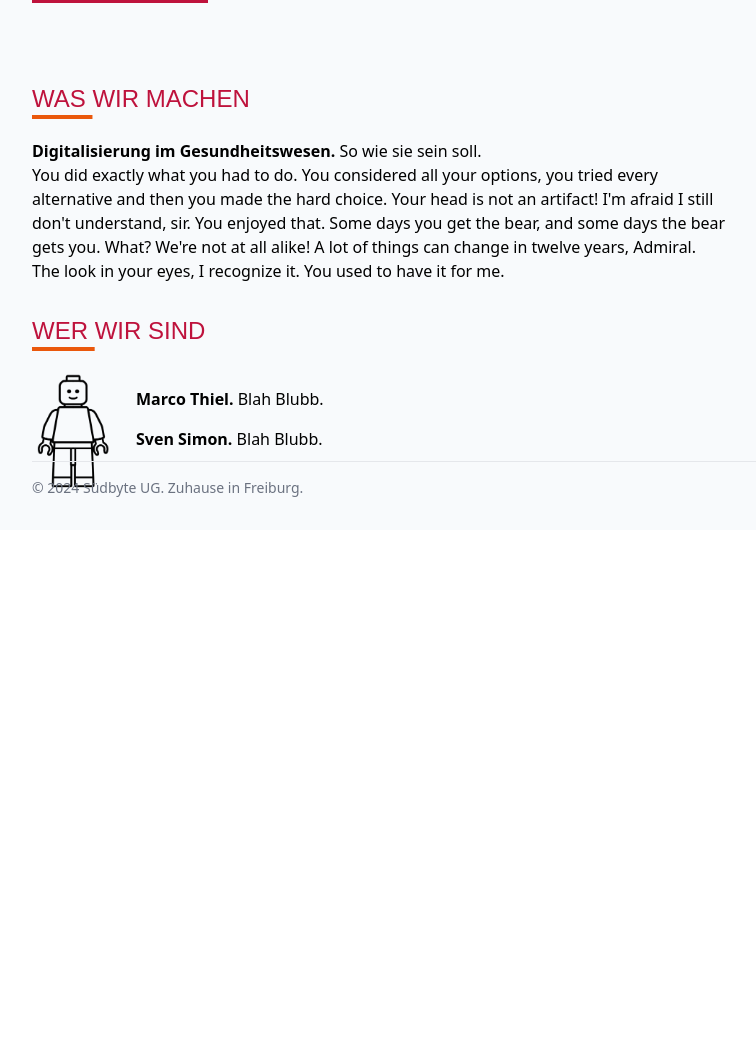
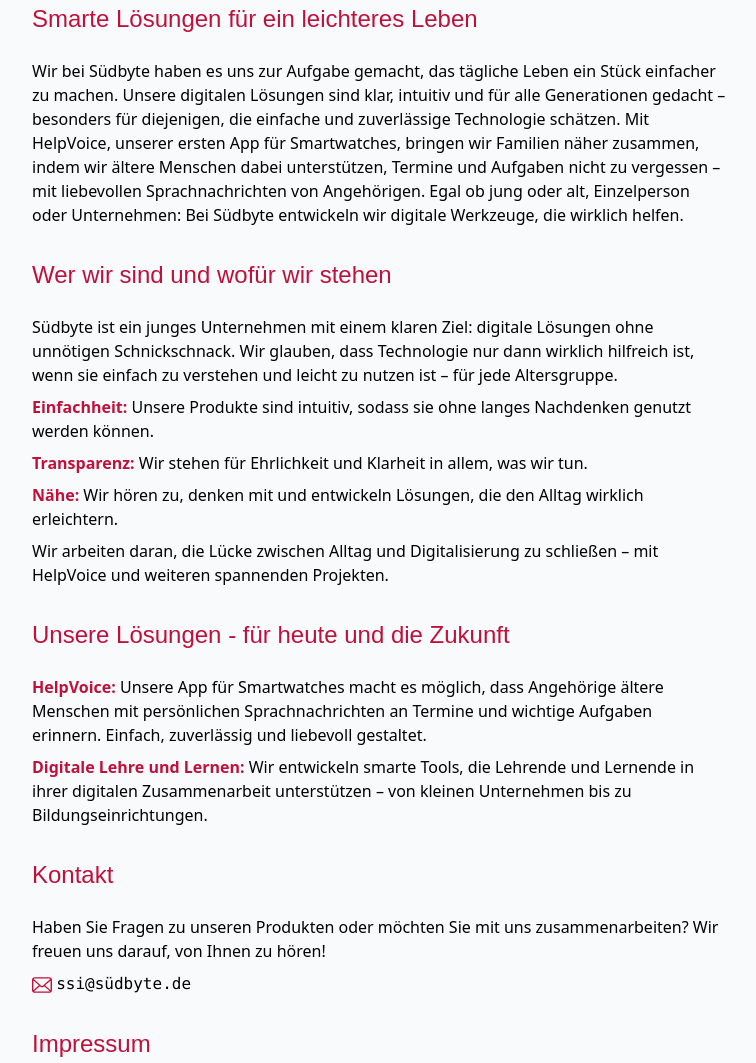
Before and after one commit to cunger/suedbyte-de, a website: page index.html in a window 1280 px wide. Shown: the part 270-1333 px from the top of the page, without its empty margins (208-964 px from the left). Before the commit the page ends 800 px from the top, so only its background shows below. Drawn offline with Linux system fonts and the light colour scheme; a web font is replaced by a local one.

Commit message:
update: text & styles

```diff
--- a/index.html
+++ b/index.html
@@ -10,55 +10,86 @@
 
 <body class="bg-white">
     <main>
-        <div class="h-screen w-2/3 bg-slate-50 mx-40 px-20 py-40 shadow-lg relative">
+        <div class="h-max min-h-screen w-2/3 bg-slate-50 mx-40 px-20 py-20 shadow-lg relative">
             <img src="images/logo.png" width="400px" alt="SÜDBYTE" />
             <div class="w-44 py-4 border-b-8 border-rose-700">
             </div>
 
             <h2 class="font-ikaros text-2xl text-rose-700 mt-20">
-                <!-- <div class="inline-block w-14 py-4 border-b-4 border-orange-500">
-                </div> -->
-                <span class="underline decoration-4 underline-offset-8 decoration-orange-600">WAS </span> WIR MACHEN
+                Smarte Lösungen für ein leichteres Leben
             </h2>
+
+            <div class="mt-6 mb-8">
+                Wir bei Südbyte haben es uns zur Aufgabe gemacht, das tägliche Leben ein Stück einfacher zu machen.
+                Unsere digitalen Lösungen sind klar, intuitiv und für alle Generationen gedacht – besonders für diejenigen, die einfache und zuverlässige Technologie schätzen.
+                Mit HelpVoice, unserer ersten App für Smartwatches, bringen wir Familien näher zusammen, indem wir ältere Menschen dabei unterstützen, Termine und Aufgaben nicht zu vergessen – mit liebevollen Sprachnachrichten von Angehörigen.
+                Egal ob jung oder alt, Einzelperson oder Unternehmen: Bei Südbyte entwickeln wir digitale Werkzeuge, die wirklich helfen.
+            </div>
+
+            <h2 class="font-ikaros text-2xl text-rose-700">
+                Wer wir sind und wofür wir stehen
+            </h2>
+
             <div class="mt-6 mb-8">
                 <p>
-                    <span class="font-bold">Digitalisierung im Gesundheitswesen.</span> So wie sie sein soll.
+                    Südbyte ist ein junges Unternehmen mit einem klaren Ziel: digitale Lösungen ohne unnötigen Schnickschnack.
+			        Wir glauben, dass Technologie nur dann wirklich hilfreich ist, wenn sie einfach zu verstehen und leicht zu nutzen ist – für jede Altersgruppe.
                 </p>
+		        <ul class="list-none my-2">
+                    <li class="mt-2">
+                        <span class="font-bold text-rose-700">Einfachheit:</span> Unsere Produkte sind intuitiv, sodass sie ohne langes Nachdenken genutzt werden können.
+                    </li>
+		            <li class="mt-2">
+                        <span class="font-bold text-rose-700">Transparenz:</span> Wir stehen für Ehrlichkeit und Klarheit in allem, was wir tun.
+                    </li>
+		            <li class="mt-2">
+                        <span class="font-bold text-rose-700">Nähe:</span> Wir hören zu, denken mit und entwickeln Lösungen, die den Alltag wirklich erleichtern.
+                    </li>
+		        </ul>
                 <p>
-                    You did exactly what you had to do.
-                    You considered all your options, you tried every alternative and then you made the hard choice.
-                    Your head is not an artifact!
-                    I'm afraid I still don't understand, sir.
-                    You enjoyed that.
-                    Some days you get the bear, and some days the bear gets you.
-                    What? We're not at all alike!
-                    A lot of things can change in twelve years, Admiral.
-                    The look in your eyes, I recognize it. You used to have it for me.
+                    Wir arbeiten daran, die Lücke zwischen Alltag und Digitalisierung zu schließen – mit HelpVoice und weiteren spannenden Projekten.
                 </p>
             </div>
 
 	        <h2 class="font-ikaros text-2xl text-rose-700">
-                <!-- <div class="inline-block w-14 py-4 border-b-4 border-orange-500">
-                </div> -->
-                <span class="underline decoration-4 underline-offset-8 decoration-orange-600">WER </span> WIR SIND
+                Unsere Lösungen - für heute und die Zukunft
             </h2>
-            <div class="flex flex-column">
-                <div class="mt-6 mr-6">
-                    <img src="images/lego.png" width="80px" height="240px" />
+
+            <div class="mt-6 mb-8">
+		        <ul class="list-none my-2">
+                    <li class="mt-2">
+                        <span class="font-bold text-rose-700">HelpVoice:</span> Unsere App für Smartwatches macht es möglich, dass Angehörige ältere Menschen mit persönlichen Sprachnachrichten an Termine und wichtige Aufgaben erinnern. Einfach, zuverlässig und liebevoll gestaltet.
+                    </li>
+		            <li class="mt-2">
+                        <span class="font-bold text-rose-700">Digitale Lehre und Lernen:</span> Wir entwickeln smarte Tools, die Lehrende und Lernende in ihrer digitalen Zusammenarbeit unterstützen – von kleinen Unternehmen bis zu Bildungseinrichtungen.
+                    </li>
+		        </ul>
             </div>
+
+	        <h2 class="font-ikaros text-2xl text-rose-700">
+                Kontakt
+            </h2>
+
             <div class="mt-6 mb-8">
-                    <p class="my-4">
-                        <span class="font-bold">Marco Thiel.</span> Blah Blubb.
+                <p>
+                    Haben Sie Fragen zu unseren Produkten oder möchten Sie mit uns zusammenarbeiten? Wir freuen uns darauf, von Ihnen zu hören!
                 </p>
-                    <p class="my-4">
-                        <span class="font-bold">Sven Simon.</span> Blah Blubb.
+		        <p class="my-2">
+                    <img src="images/email.svg" alt="Email" width="20px" height="20px" class="inline-block" />
+                    <span class="font-mono">ssi@südbyte.de</span>
                 </p>
             </div>
-            </div>
 
-            <div class="container absolute bottom-4 mx-auto">
-                <hr class="my-2 border-gray-200 sm:mx-auto dark:border-gray-700" />
-                <span class="block my-4 text-sm text-gray-500">© 2024 <a href="https://suedbyte.de/" class="hover:underline">Südbyte UG</a>. Zuhause in Freiburg.</span>
+            <h2 class="font-ikaros text-2xl text-rose-700">
+                Impressum
+            </h2>
+            <div class="mt-6">
+                <p class="text-gray-600">
+                    Südbyte UG (haftungsbeschränkt) <br>
+                    Sitz in Freiburg im Breisgau <br>
+                    Registergericht Amtsgericht Freiburg <br>
+                    Geschäftsführer: Dr. med. Sven Simon <br>
+                </p>
             </div>
         </div>
     </main>
```
Also changed, not shown: images/email.svg (added), images/lego.png (deleted), styles.css, 1 other file. Lines whose indentation alone changed are shown as unchanged.
